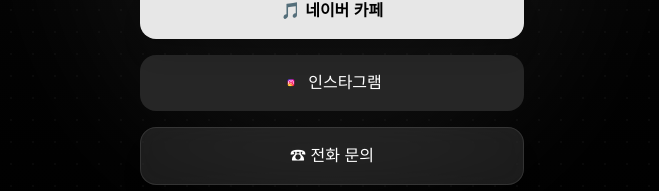
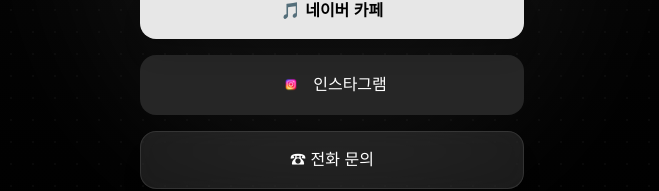
Before and after one commit to kjaehAI/bandi-linktree, a Next.js app: page / in a window 1280 px wide. Shown: the part 617-808 px from the top of the page, without its empty margins (308-967 px from the left). Built offline with nearby package versions, Linux system fonts and the light colour scheme.

Commit message:
인스타그램 로고 추가

```diff
--- a/app/page.tsx
+++ b/app/page.tsx
@@ -136,8 +136,8 @@
   <Image
     src="/instagram.png"
     alt="instagram"
-    width={18}
-    height={18}
+    width={28}
+    height={28}
   />
 
   인스타그램
```
